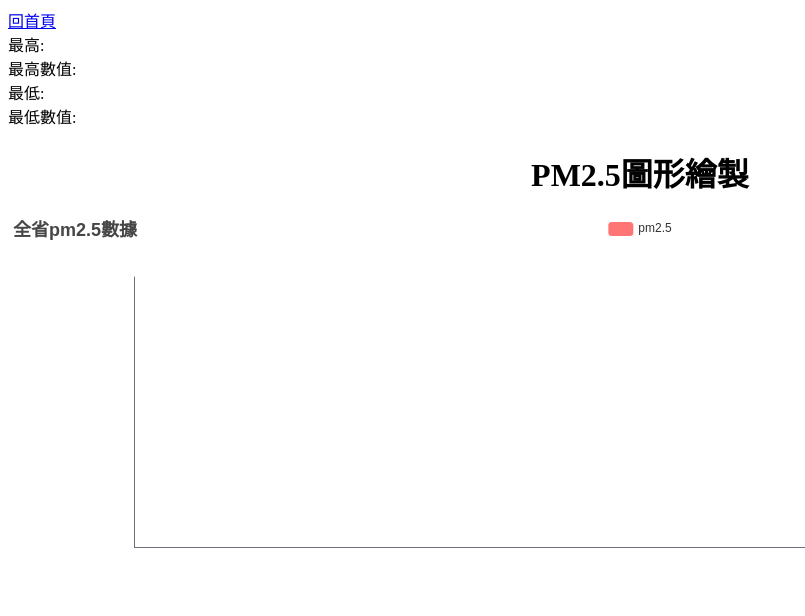
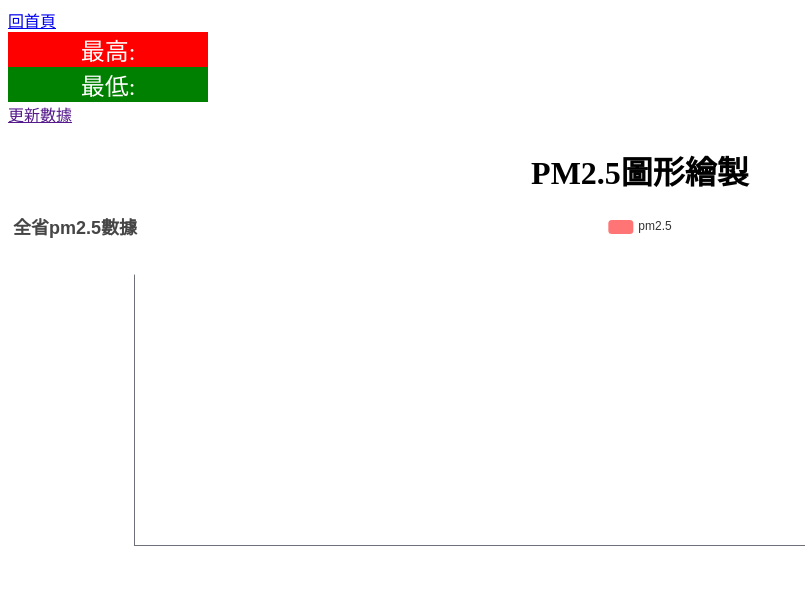
Before and after one commit to lmc0521/lcc_flask_practice, a Flask app: page /pm25-chart in a window 1280 px wide. Shown: the top 616 px of the page, without its empty margins (0-805 px from the left). Run offline with Flask 3, Linux system fonts and the light colour scheme; data that the repository does not hold is empty; some libraries are stand-ins or nearby versions.

Commit message:
完成最高最低數據輸出及圖表自動縮放

```diff
--- a/templates/pm25-chart.html
+++ b/templates/pm25-chart.html
@@ -7,15 +7,36 @@
     <title>PM25-Chart</title>
     <script src="https://cdnjs.cloudflare.com/ajax/libs/jquery/3.7.1/jquery.min.js"></script>
     <script src="https://cdnjs.cloudflare.com/ajax/libs/echarts/5.5.0/echarts.min.js"></script>
+
+    <style>
+        .higher {
+            background-color: red;
+            width: 200px;
+            text-align: center;
+            color: white;
+            font-size: 24px;
+        }
+
+        .lower {
+            background-color: green;
+            width: 200px;
+            text-align: center;
+            color: white;
+            font-size: 24px;
+        }
+    </style>
 </head>
 
 <body>
     <a href="/">回首頁</a>
-    <div id="highestSite">最高:</div>
-    <div id="highestPM25">最高數值:</div>
-    <div id="lowestSite">最低:</div>
-    <div id="lowestPM25">最低數值:</div>
+    <div class="higher">最高:<span id="highestSite"></span>
+        <span id="highestPM25"></span>
+    </div>
 
+    <div class="lower">最低:<span id="lowestSite"></span>
+        <span id="lowestPM25"></span>
+    </div>
+    <a href="">更新數據</a>
 
     <h1>PM2.5圖形繪製</h1>
     <div id="main" style="width: 100%;height:400px;"></div>
@@ -24,6 +45,11 @@
         const chart1 = echarts.init(document.getElementById('main'));
         const chart2 = echarts.init(document.getElementById('six'));
 
+        window.addEventListener("resize", () => {
+            chart1.resize();
+            chart2.resize();
+
+        });
 
         $.ajax(
             {
```
